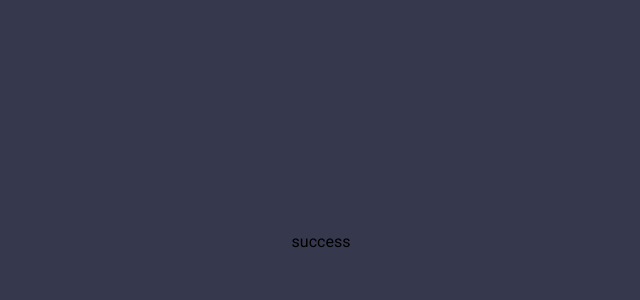
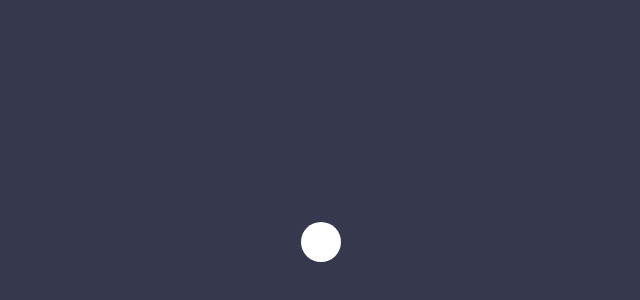
Before and after one commit to hun-ah/newsletter-signup-react, a React (Vite) app: page /success in a window 1280 px wide. Shown: the part 158-458 px from the top of the page, without its empty margins (319-959 px from the left). Built offline with nearby package versions, Linux system fonts and the light colour scheme.

Commit message:
imported css module

```diff
--- a/src/pages/success/Success.jsx
+++ b/src/pages/success/Success.jsx
@@ -1,5 +1,7 @@
+import styles from './success.module.css';
+
 const SuccessPage = () => {
-  return <div>success</div>;
+  return <div className={styles.container}></div>;
 };
 
 export default SuccessPage;
```
